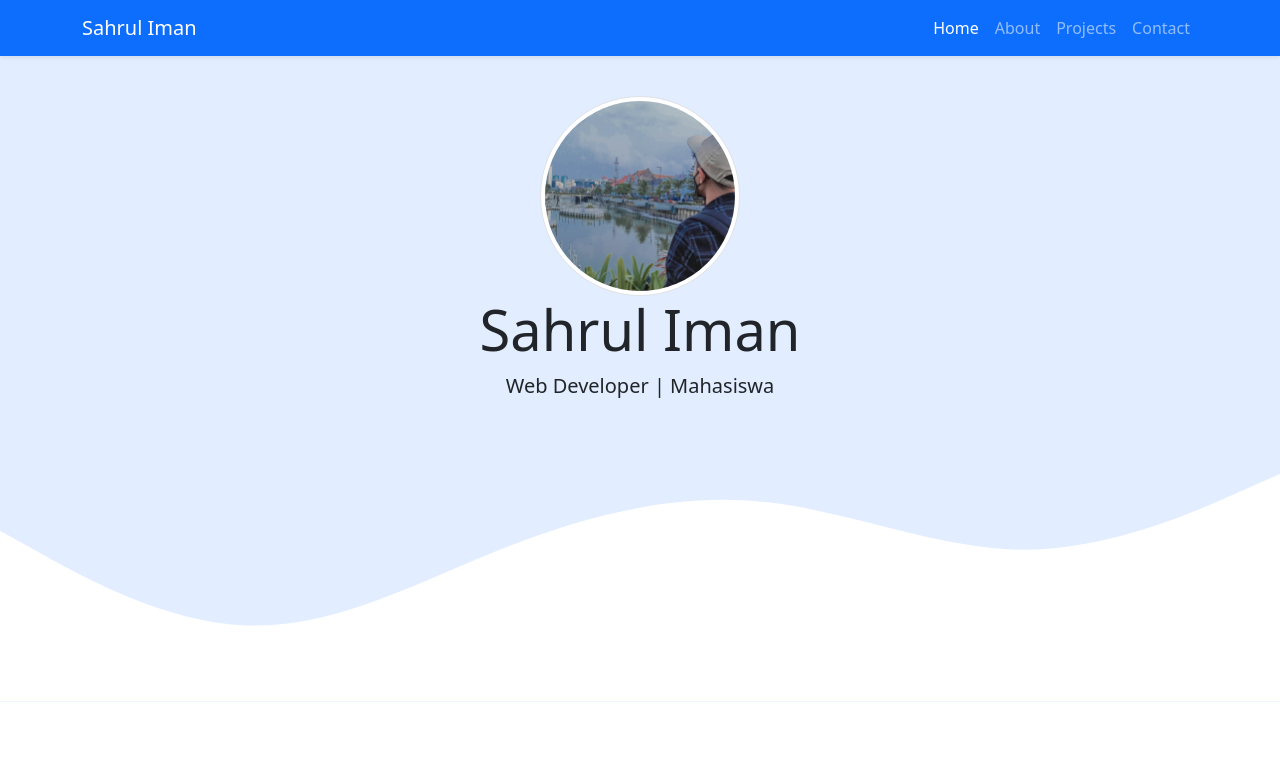
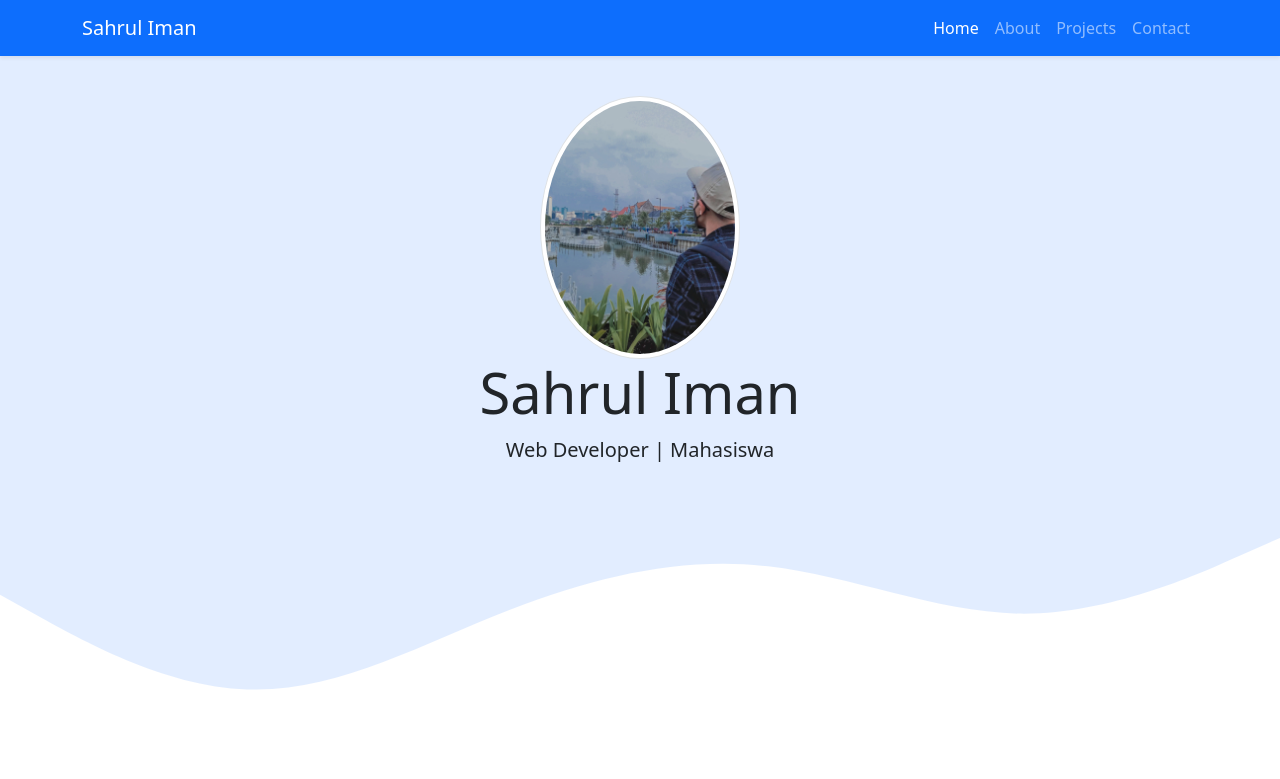
Before and after one commit to sahruliman28/sahruliman.github.io, a plain HTML site: page index.html in a window 1280 px wide. Shown: the top 779 px of the page. Drawn offline with nearby package versions, Linux system fonts and the light colour scheme.

Commit message:
mengubah profile

```diff
--- a/index.html
+++ b/index.html
@@ -49,7 +49,7 @@
     <!-- Jumbotron -->
 
     <section class="jumbotron text-center">
-      <img src="img/Jadi.png" alt="Sahrul Iman" width="200" class="rounded-circle img-thumbnail" />
+      <img src="img/Iman.jpg" alt="Sahrul Iman" width="200" class="rounded-circle img-thumbnail" />
       <h1 class="display-4">Sahrul Iman</h1>
       <p class="lead">Web Developer | Mahasiswa</p>
       <svg xmlns="http://www.w3.org/2000/svg" viewBox="0 0 1440 320">
```
